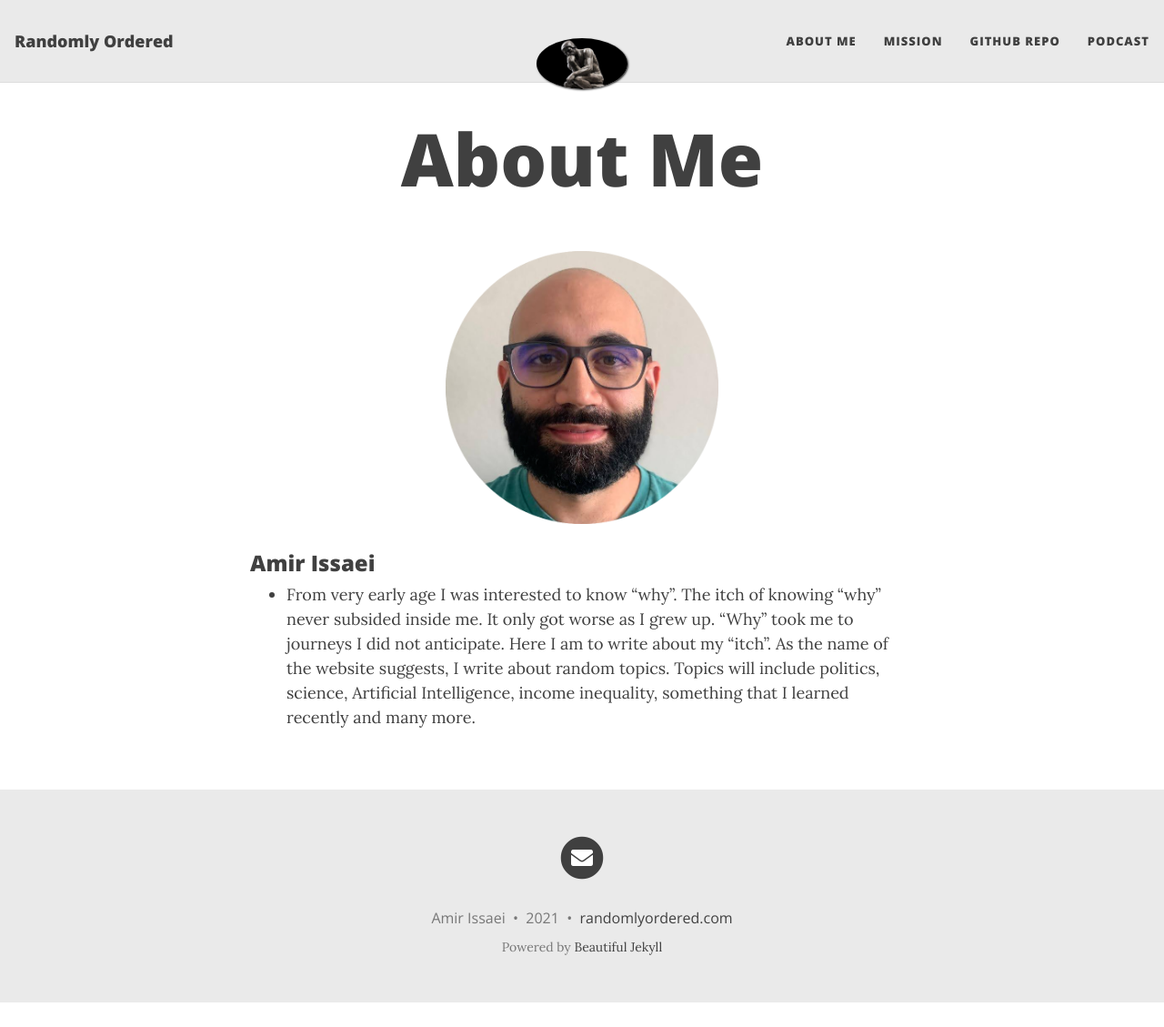
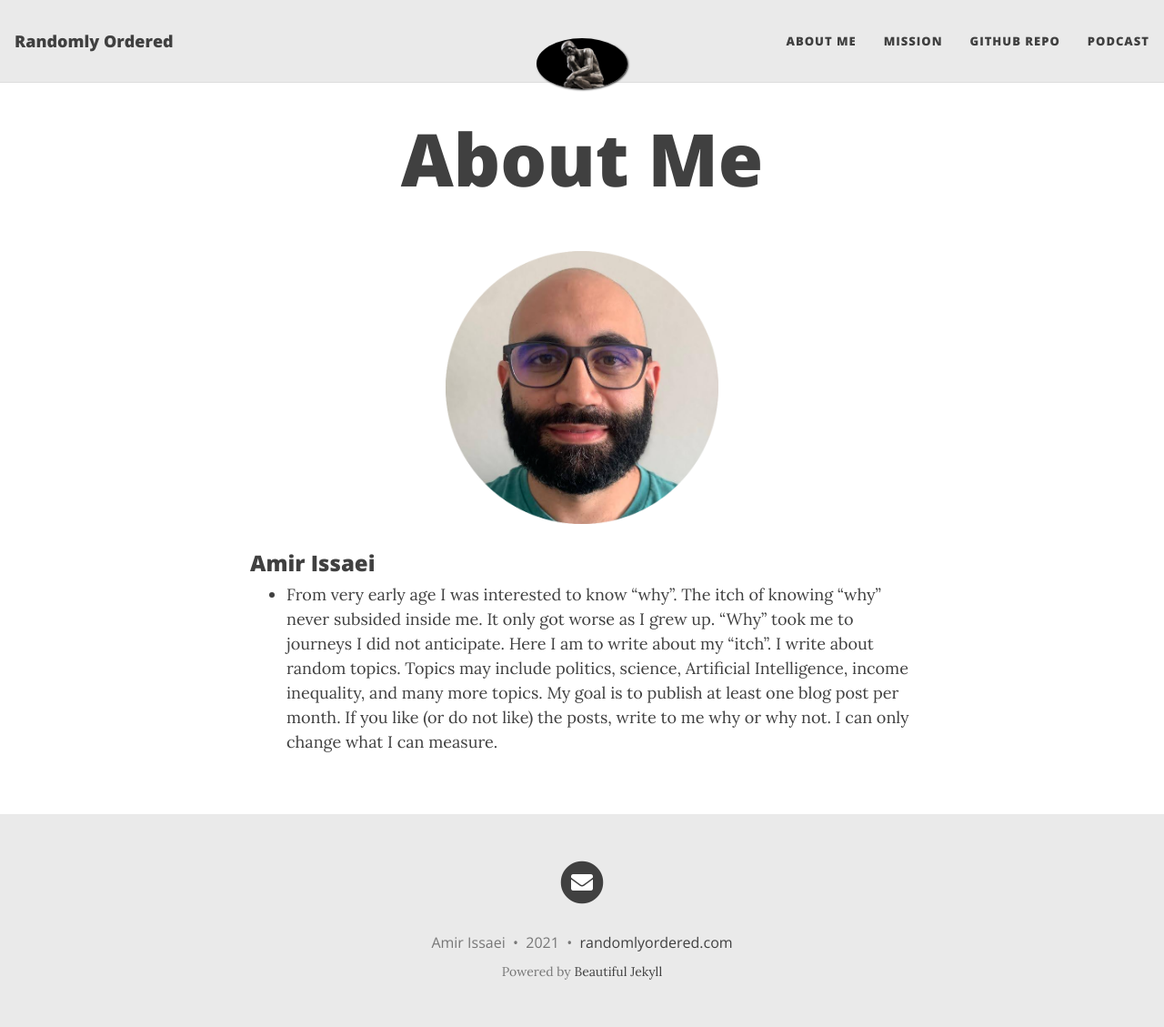
Before and after one commit to aissaei/randomlyordered.github.io, a Jekyll site: the page built from aboutme.md, in a window 1280 px wide and 1129 px high. Shown: the whole window at 91% size. Built offline with Jekyll 4.4.1, drawn with Linux system fonts in a browser that asks for light colours; nearby versions of some CDN libraries.

Commit message:
changing about me

```diff
--- a/aboutme.md
+++ b/aboutme.md
@@ -9,4 +9,4 @@ title: About Me
 
 ### Amir Issaei
 
-- From very early age I was interested to know "why". The itch of knowing "why" never subsided inside me. It only got worse as I grew up. "Why" took me to journeys I did not anticipate. Here I am to write about my "itch". As the name of the website suggests, I write about random topics. Topics will include politics, science,  Artificial Intelligence, income inequality, something that I learned recently and many more.
+- From very early age I was interested to know "why". The itch of knowing "why" never subsided inside me. It only got worse as I grew up. "Why" took me to journeys I did not anticipate. Here I am to write about my "itch". I write about random topics. Topics may include politics, science, Artificial Intelligence, income inequality, and many more topics. My goal is to publish at least one blog post per month. If you like (or do not like) the posts, write to me why or why not. I can only change what I can measure.
```
